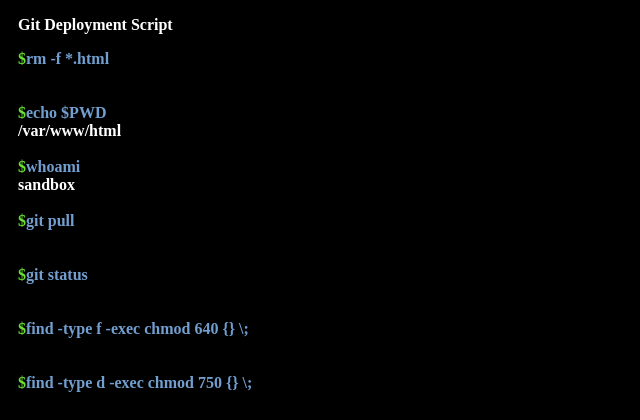
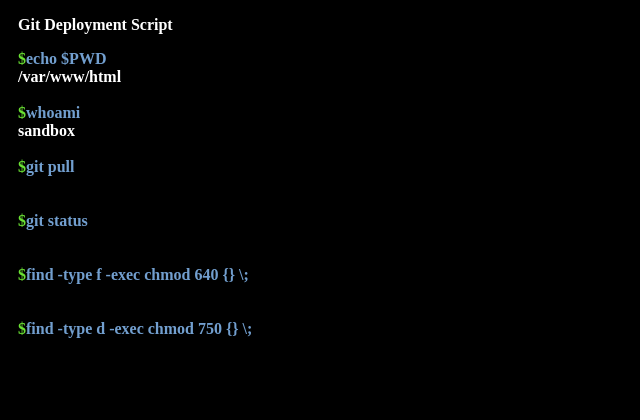
Before and after one commit to Testbirds-HU/TB, a PHP site: page /deploy.php in a window 1280 px wide. Shown: the top 420 px of the page, without its empty margins (0-640 px from the left). Run offline with PHP 8.4, Linux system fonts and the light colour scheme.

Commit message:
Mégegyszer

```diff
--- a/deploy.php
+++ b/deploy.php
@@ -8,7 +8,7 @@
 
     // array of commands
     $commands = array(
-	'rm -f *.html',
+//	'rm -f *.html',
         'echo $PWD',
         'whoami',
         'git pull',
```
